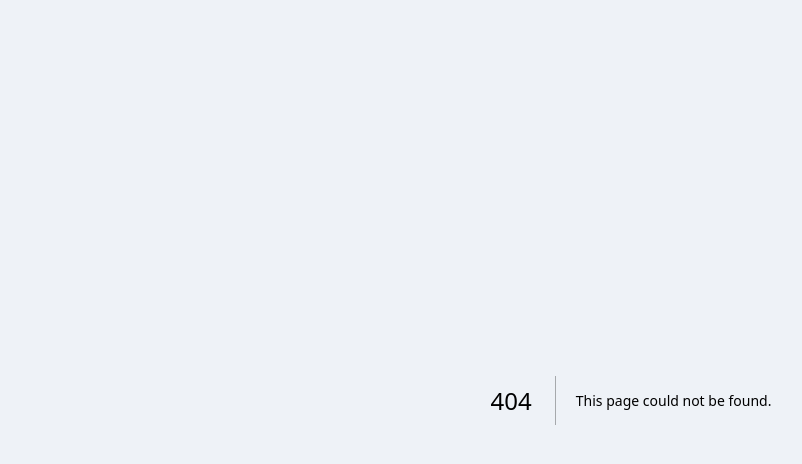
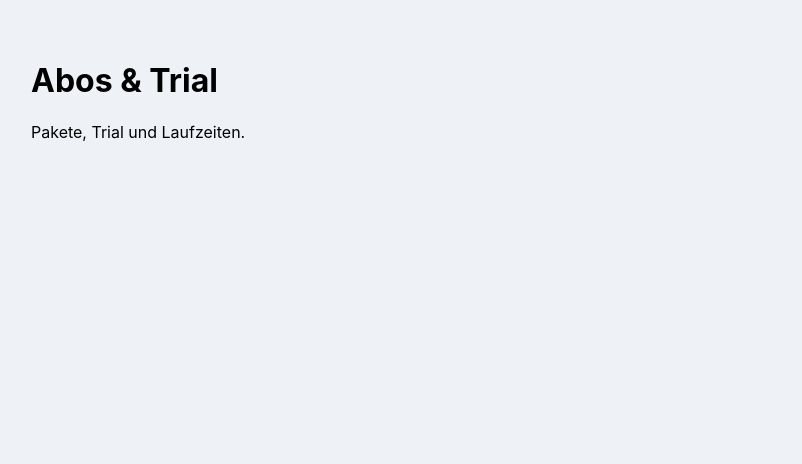
Before and after one commit to jobflow-app/jobflow-app, a Next.js app: page /admin/subscriptions in a window 1280 px wide. Before the commit this address had no page. Shown: the top 464 px of the page, without its empty margins (9-811 px from the left). Built offline with nearby package versions, Linux system fonts and the light colour scheme.

Commit message:
Create page.jsx

```diff
--- /dev/null
+++ b/app/admin/subscriptions/page.jsx
@@ -0,0 +1,8 @@
+export default function AdminSubscriptionsPage() {
+  return (
+    <main style={{ padding: 40 }}>
+      <h1>Abos & Trial</h1>
+      <p>Pakete, Trial und Laufzeiten.</p>
+    </main>
+  )
+}
```
